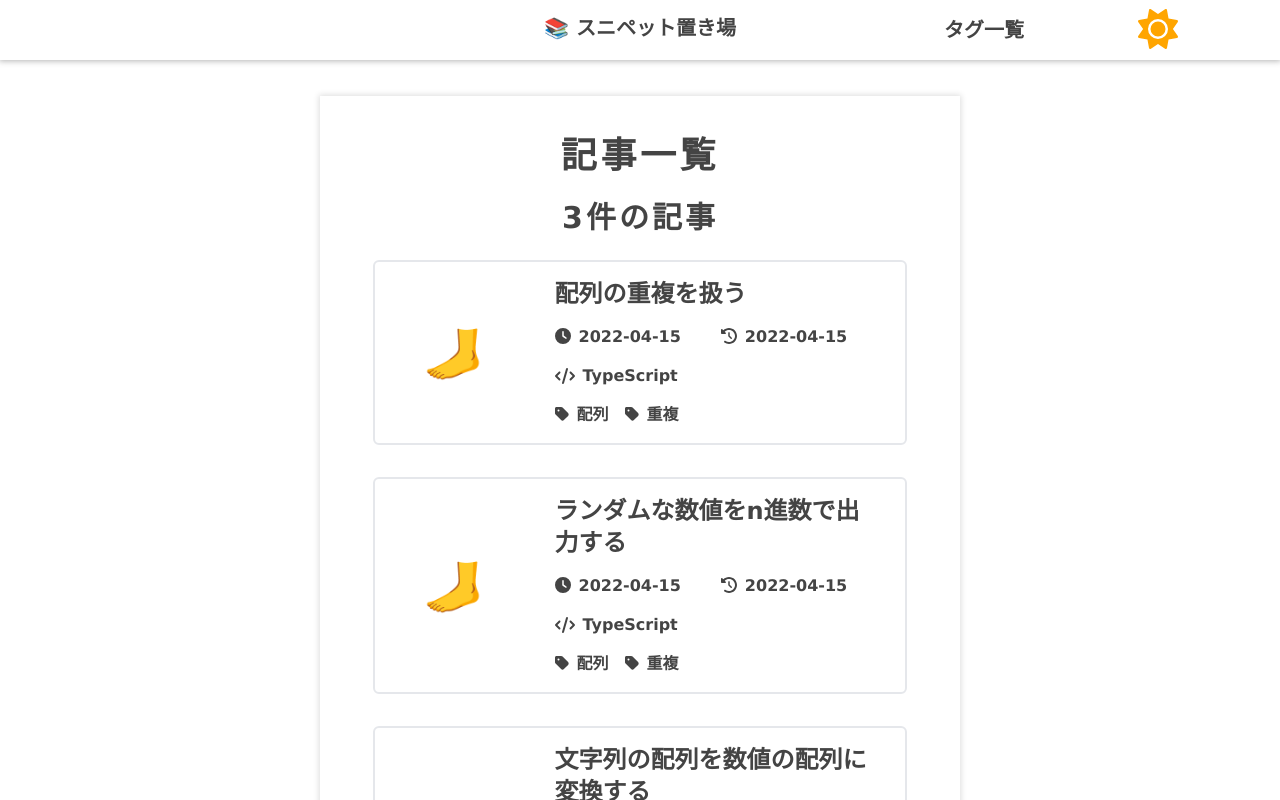
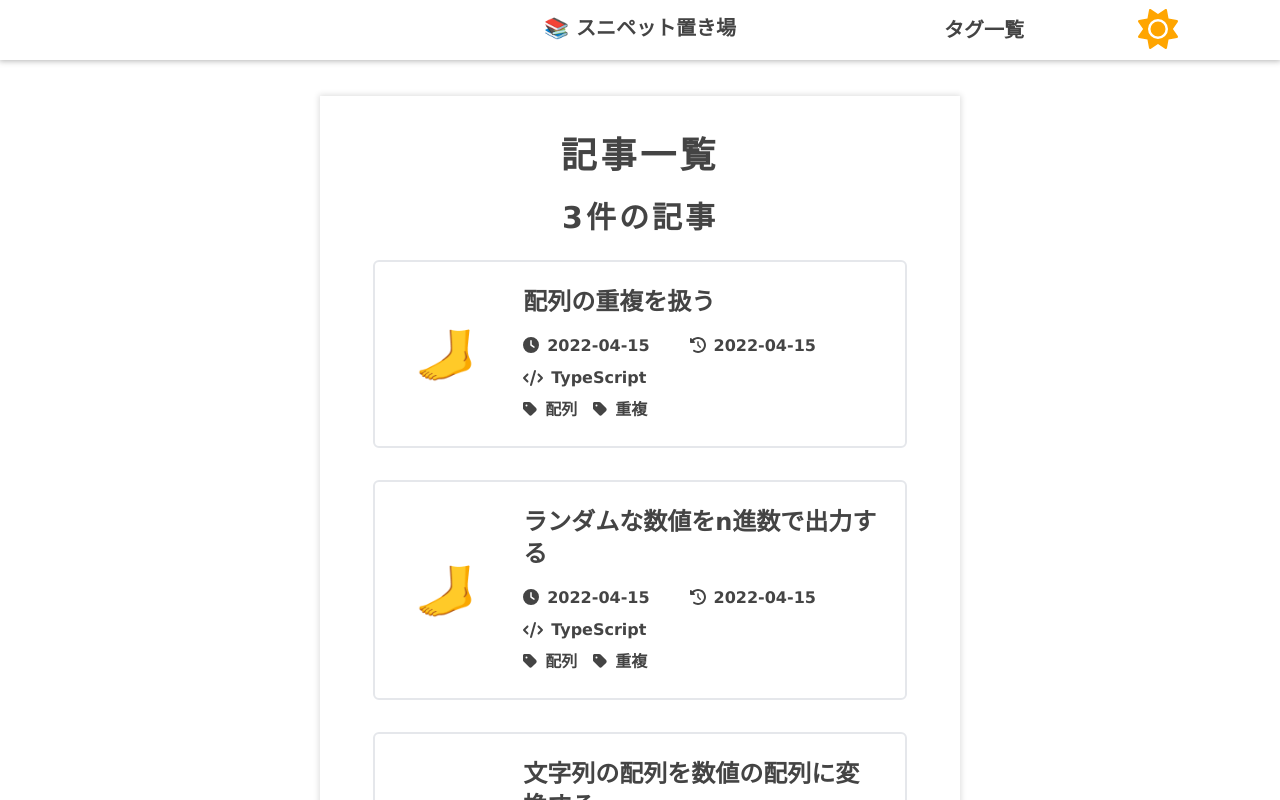
Before and after one commit to kento-yoshidu/_old, a Next.js app: page / in a window 1280 px wide. Shown: the top 800 px of the page. Built offline with nearby package versions, Linux system fonts and the light colour scheme.

Commit message:
✨ Update

```diff
--- a/src/components/postList.tsx
+++ b/src/components/postList.tsx
@@ -1,7 +1,5 @@
 import React from "react"
 import Link from "next/link"
-
-import * as Styles from "../styles/postList.module.scss"
 
 import { FontAwesomeIcon } from "@fortawesome/react-fontawesome"
 import {
@@ -23,22 +21,21 @@ export const PostList: React.VFC<Props> = ({ allPosts }) => (
   <ul className="md:w-5/6 mx-auto">
     {allPosts.map((post) => (
       <li
-        // className={Styles.listItem}
-        className="flex items-center mb-8 px-6 py-4 border-2 rounded-md"
+        className="flex items-center mb-8 p-6 border-2 rounded-md"
         key={`${post.title}key`}
       >
-        <p className={Styles.mainIcon}>{post.icon}</p>
+        <p className="ml-4 mr-12 text-5xl">{post.icon}</p>
 
-        <div className={Styles.wrapper}>
+        <div className="flex flex-col">
           <Link
             href={`/blog/${post.slug}/`}
           >
-            <a className="text-2xl font-bold hover:text-main-color">
+            <a className="mb-4 text-2xl font-bold hover:text-main-color">
               {post.title}
             </a>
           </Link>
 
-          <div className="text-md font-bold">
+          <div className="mb-2 text-md font-bold">
             <time className="mr-10">
               <FontAwesomeIcon
                 icon={faClock}
@@ -56,7 +53,7 @@ export const PostList: React.VFC<Props> = ({ allPosts }) => (
             </time>
           </div>
 
-          <ul className="flex items-center text-md font-bold">
+          <ul className="flex items-center mb-2 text-md font-bold">
             <FontAwesomeIcon
               icon={faCode}
               className="mr-2"
--- a/src/styles/postList.module.scss
+++ /dev/null
@@ -1,37 +0,0 @@
-.mainIcon {
-  margin-right: unquote("min(5vw, 3rem)");
-  font-size: clamp(3rem, 3vw, 5rem);
-  text-align: center;
-  flex-shrink: 0;
-  width: min(9vw, 6.7rem);
-  text-align: center;
-}
-
-.wrapper {
-  display: flex;
-  flex-direction: column;
-  gap: unquote("min(2.8vw, 15px)");
-}
-
-.icon {
-  width: min(5.2vw, 3rem);
-  margin-right: min(0.7vw, 8px);
-  font-size: clamp(1.4rem, 1.8vw, 1.75rem);
-}
-
-.dateWrapper {
-  font-size: clamp(1.3rem, 1.9vw, 1.6rem);
-  font-weight: 900;
-}
-
-.tagList {
-  display: flex;
-  list-style: none;
-  flex-wrap: wrap;
-}
-
-.tag {
-  margin-right: 20px;
-  font-size: clamp(1.3rem, 1.8vw, 1.65rem);
-  font-weight: 900;
-}
```
Also changed, not shown: src/styles/postList.module.scss.d.ts (deleted, +0 -11 lines).
